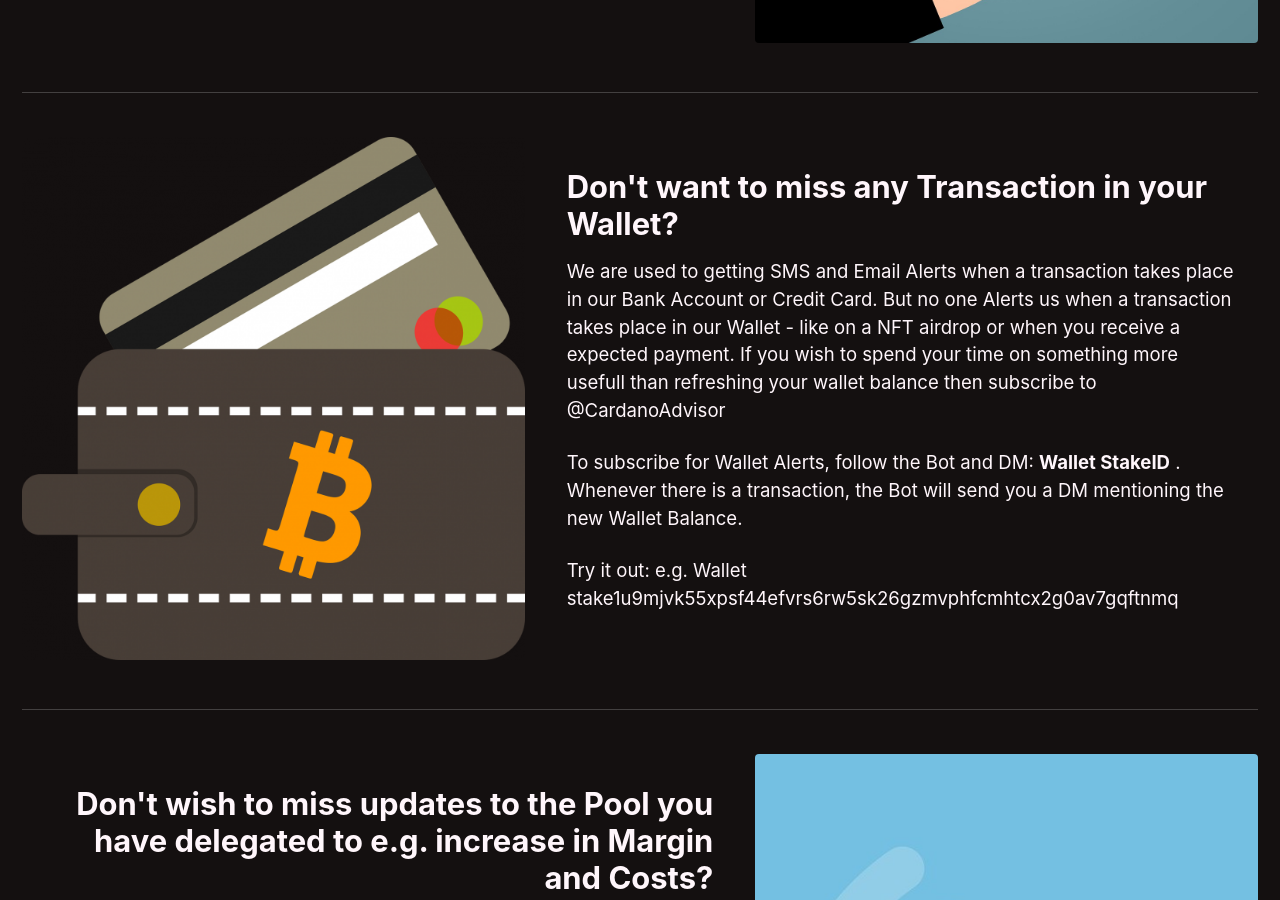
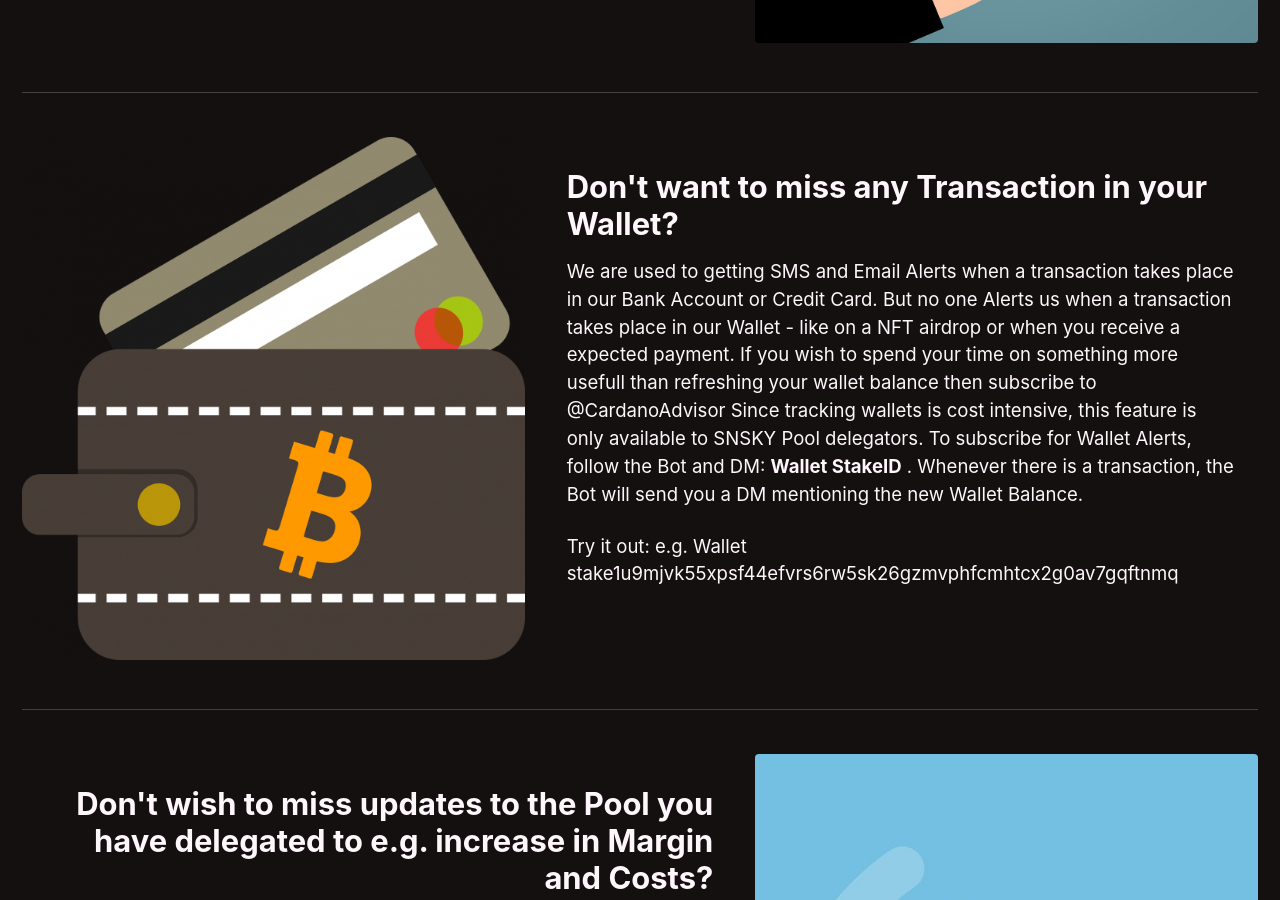
Before and after one commit to sanskys/sanskys.github.io, a Jekyll site: the page built from _pages/advisor.md, in a window 1280 px wide and 900 px high, scrolled down 947 px. Built offline with Jekyll 4.4.1, drawn with Linux system fonts in a browser that asks for light colours; cached includes are drawn as plain includes.

Commit message:
Update advisor.md

```diff
--- a/_pages/advisor.md
+++ b/_pages/advisor.md
@@ -32,7 +32,7 @@ We are used to getting SMS and Email Alerts when a transaction takes place in ou
 
 If you wish to spend your time on something more usefull than refreshing your wallet balance then subscribe to @CardanoAdvisor
 
-
+Since tracking wallets is cost intensive, this feature is only available to SNSKY Pool delegators.
 To subscribe for Wallet Alerts, follow the Bot and DM: **Wallet StakeID** . Whenever there is a transaction, the Bot will send you a DM mentioning the new Wallet Balance.
 
 
```
